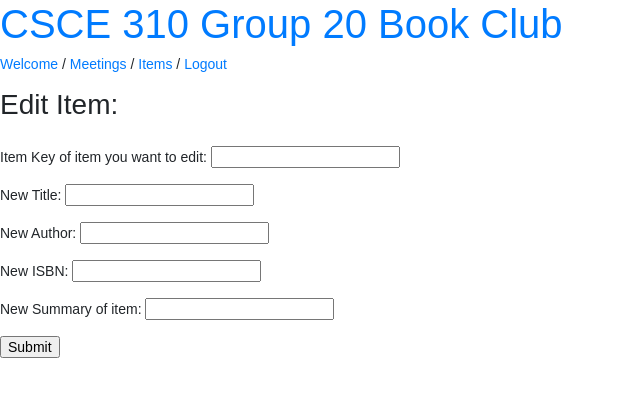
After one commit to jswood23/CSCE310, a PHP site: page /items/edit-items.php in a window 1280 px wide. The commit adds this page. Shown: the top 397 px of the page, without its empty margins (0-640 px from the left). Run offline with PHP 8.4, Linux system fonts and the light colour scheme; the visitor is signed in with stand-in values (Sample User, id 1).

Commit message:
adding item update

```diff
--- a/accounts/welcome.php
+++ b/accounts/welcome.php
@@ -19,8 +19,10 @@ if(!$loggedin){
         <a href="logout.php" class="btn btn-danger ml-3">Sign Out of Your Account</a>
         <a href="../meetings/previous-meetings.php" class="btn btn-primary ml-3">See all meetings</a>
         <a href="../meetings/create-meeting.php" class="btn btn-info ml-3">Create new meeting</a>
+        <a href="../items/create-items.php" class="btn btn-success ml-3">Create new item</a>
         <a href="../items/get-items.php" class="btn btn-success ml-3">See all items</a>
         <a href="../items/delete-items.php" class="btn btn-success ml-3">Delete item</a>
+        <a href="../items/edit-items.php" class="btn btn-success ml-3">Update item</a>
     </p>
 </body>
 </html>
--- a/items/delete-items.php
+++ b/items/delete-items.php
@@ -62,7 +62,7 @@ require_once "../config.php";
 <br>
 <form method ="post" name="trial">
 
-    Item Key: <input type="number" name="Title" id="testId">
+    Item Key of item you want to delete: <input type="number" name="Title" id="testId">
     <br><br>
 
     <input type="submit" value="Submit">
--- /dev/null
+++ b/items/edit-items.php
@@ -0,0 +1,115 @@
+<?php
+include '../header.php';
+?>
+
+<?php
+
+// Check if the user is logged in, if not then redirect him to login page
+if(!$loggedin){
+    header("location: ../accounts/login.php");
+    exit;
+}
+
+
+// Include config file
+require_once "../config.php";
+
+
+
+?>
+
+<!DOCTYPE html>
+<html>
+<body>
+<?php
+
+    $sqlUpdateItem = "UPDATE items SET item_title = ? , author = ? , isbn = ? , date_added = ? , summary = ? WHERE item_key = ?";
+    $sql = "SELECT * FROM items WHERE item_key = ?;";
+
+    $itemkey = "";
+    $itemkey_err = "";
+
+    $title = $author = $isbn = $summary = "";
+    $title_err = $author_err = $isbn_err = $summary_err = "";
+    $date_added = date("Y-m-d", time());
+
+
+    if($_SERVER["REQUEST_METHOD"] == "POST"){
+      if(empty(trim($_POST["Item"]))){
+
+      } else {
+        $itemkey = trim($_POST["Item"]);
+      }
+      if(empty($itemkey_err)){
+        if($stmt = $mysqli->prepare($sql)){
+          $stmt->bind_param("i", $itemkey);
+          if($stmt->execute()){
+            $result = $stmt->get_result();
+            foreach($result as $row){
+              $itemkey = $row['item_key'];
+              $title = $row['item_title'];
+              $author = $row['author'];
+              $isbn = $row['isbn'];
+              $summary = $row['summary'];
+            }
+
+            if(empty(trim($_POST["Title"]))){
+
+            } else{
+                $title = trim($_POST["Title"]);
+            }
+
+            if(empty(trim($_POST["Author"]))){
+
+            } else{
+                $author = trim($_POST["Author"]);
+            }
+
+            if(empty(trim($_POST["ISBN"]))){
+
+            } else{
+                $isbn = trim($_POST["ISBN"]);
+            }
+
+            if(empty(trim($_POST["Summary"]))){
+
+            } else{
+                $summary = trim($_POST["Summary"]);
+            }
+
+            if(empty($title_err) && empty($author_err) && empty($isbn_err) && empty($summary_err)){
+              if($stmt = $mysqli->prepare($sqlUpdateItem)){
+                $stmt->bind_param("ssissi", $title, $author, $isbn, $date_added, $summary, $itemkey);
+                $stmt->execute();
+              }
+            }
+          }
+        }
+      }
+
+    header('Location: /accounts/welcome.php');
+  }
+    //$mysqli->close();
+?>
+
+<br>
+<h3>Edit Item:</h3>
+<br>
+<form method ="post" name="trial">
+    Item Key of item you want to edit: <input type="number" name="Item" id="testId">
+    <br><br>
+    New Title: <input type="text" name="Title" id="testId">
+    <br><br>
+    New Author: <input type="text" name="Author" id="testId">
+    <br><br>
+    New ISBN: <input type="number" name="ISBN" id="testId">
+    <br><br>
+    New Summary of item: <input type="text" name="Summary" id="testId">
+    <br><br>
+
+    <input type="submit" value="Submit" name="trial">
+
+</form>
+
+</body>
+</html>
```
Also changed, not shown: 8 other files.
